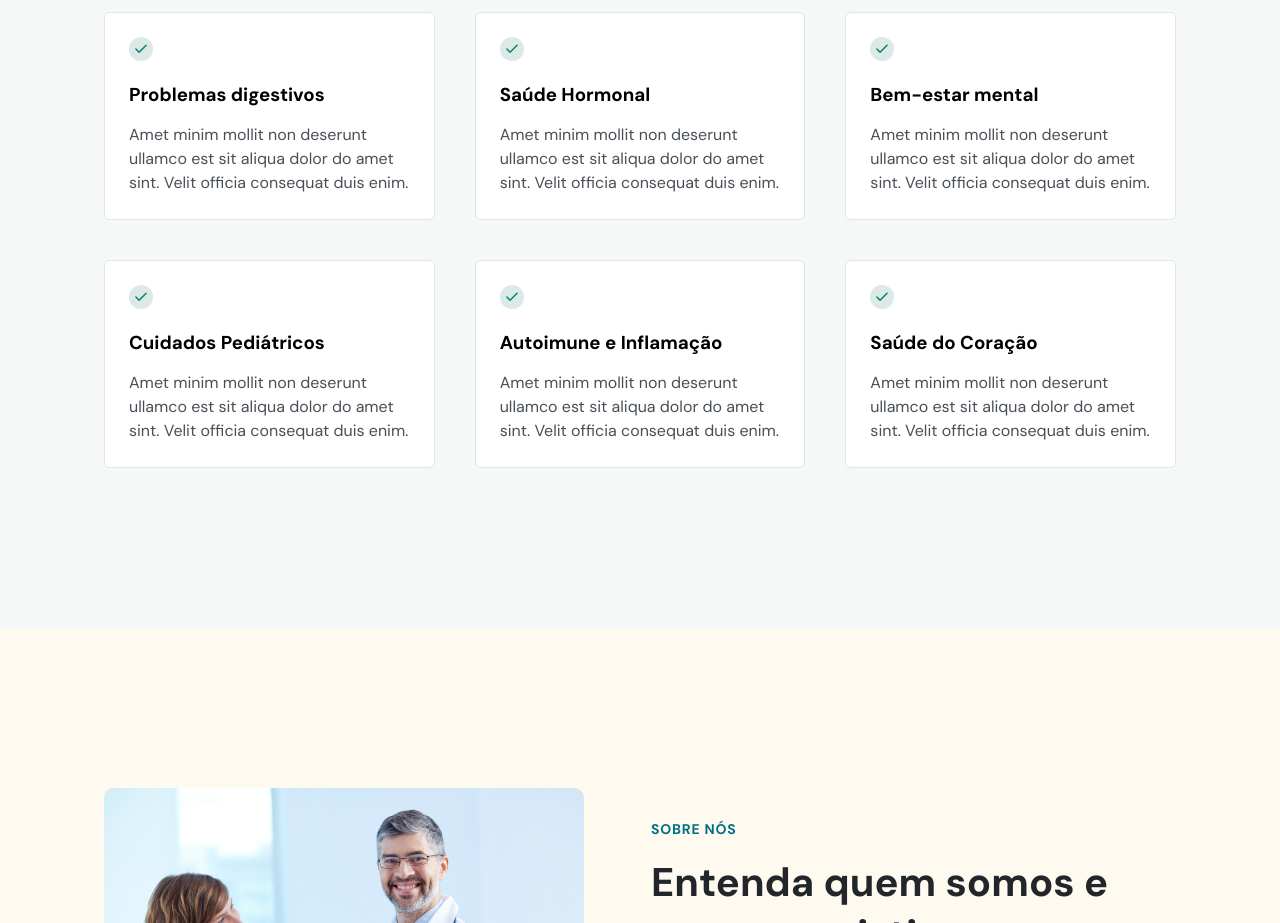
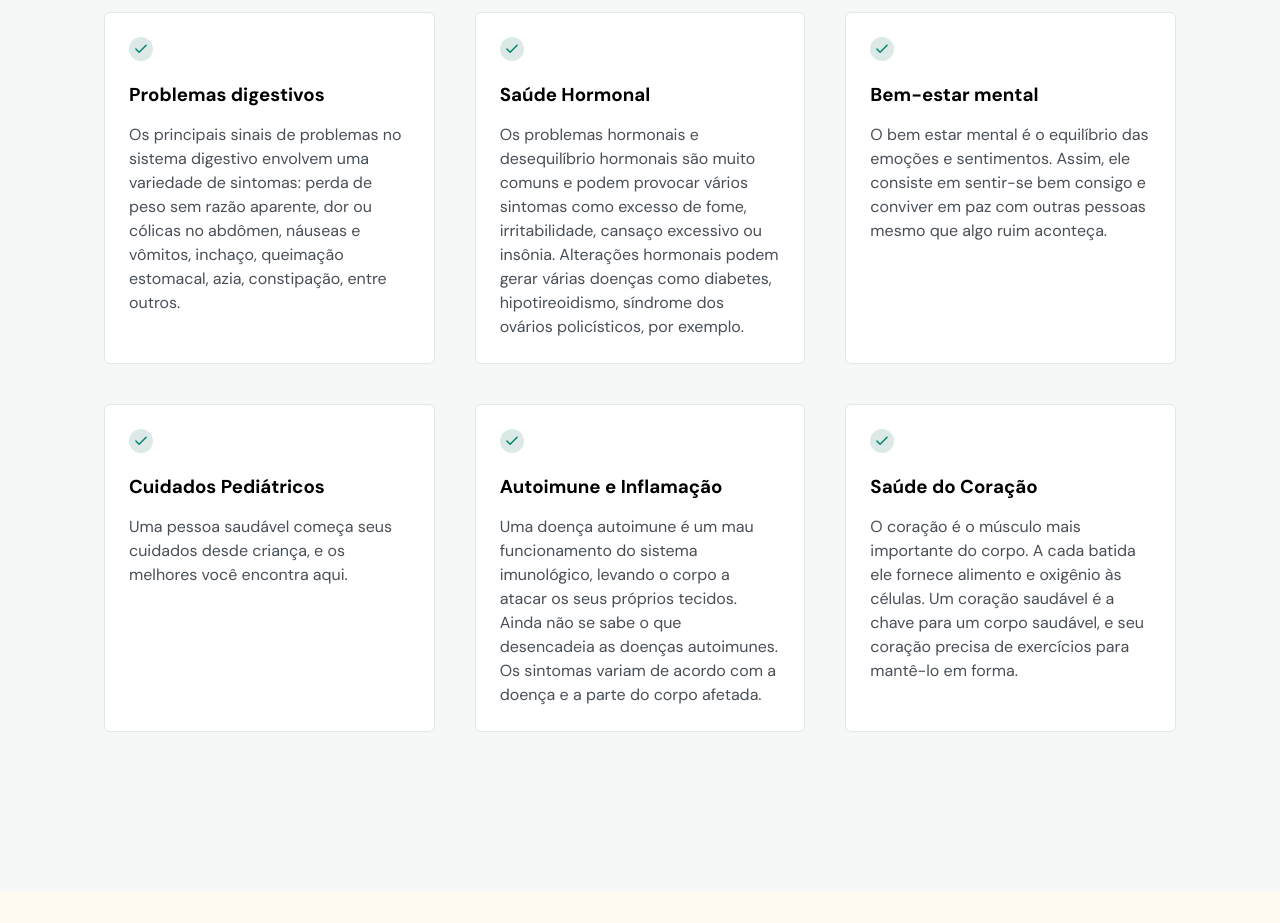
Before and after one commit to KairoGod/DoctorCare, a plain HTML site: page index.html in a window 1280 px wide. Shown: the part 1180-2103 px from the top of the page. Drawn offline with nearby package versions, Linux system fonts and the light colour scheme.

Commit message:
ajustes finais

```diff
--- a/index.html
+++ b/index.html
@@ -311,8 +311,7 @@
 
               <h3>Problemas digestivos</h3>
               <p>
-                Amet minim mollit non deserunt ullamco est sit aliqua dolor do
-                amet sint. Velit officia consequat duis enim.
+                Os principais sinais de problemas no sistema digestivo envolvem uma variedade de sintomas: perda de peso sem razão aparente, dor ou cólicas no abdômen, náuseas e vômitos, inchaço, queimação estomacal, azia, constipação, entre outros.
               </p>
             </div>
 
@@ -336,9 +335,7 @@
 
               <h3>Saúde Hormonal</h3>
               <p>
-                Amet minim mollit non deserunt ullamco est sit aliqua dolor do
-                amet sint. Velit officia consequat duis enim.
-              </p>
+                Os problemas hormonais e desequilíbrio hormonais são muito comuns e podem provocar vários sintomas como excesso de fome, irritabilidade, cansaço excessivo ou insônia. Alterações hormonais podem gerar várias doenças como diabetes, hipotireoidismo, síndrome dos ovários policísticos, por exemplo.
             </div>
 
             <div class="card">
@@ -361,8 +358,7 @@
 
               <h3>Bem-estar mental</h3>
               <p>
-                Amet minim mollit non deserunt ullamco est sit aliqua dolor do
-                amet sint. Velit officia consequat duis enim.
+                O bem estar mental é o equilíbrio das emoções e sentimentos. Assim, ele consiste em sentir-se bem consigo e conviver em paz com outras pessoas mesmo que algo ruim aconteça.
               </p>
             </div>
 
@@ -386,8 +382,7 @@
 
               <h3>Cuidados Pediátricos</h3>
               <p>
-                Amet minim mollit non deserunt ullamco est sit aliqua dolor do
-                amet sint. Velit officia consequat duis enim.
+                Uma pessoa saudável começa seus cuidados desde criança, e os melhores você encontra aqui.
               </p>
             </div>
 
@@ -411,8 +406,7 @@
 
               <h3>Autoimune e Inflamação</h3>
               <p>
-                Amet minim mollit non deserunt ullamco est sit aliqua dolor do
-                amet sint. Velit officia consequat duis enim.
+                Uma doença autoimune é um mau funcionamento do sistema imunológico, levando o corpo a atacar os seus próprios tecidos. Ainda não se sabe o que desencadeia as doenças autoimunes. Os sintomas variam de acordo com a doença e a parte do corpo afetada.
               </p>
             </div>
 
@@ -436,8 +430,7 @@
 
               <h3>Saúde do Coração</h3>
               <p>
-                Amet minim mollit non deserunt ullamco est sit aliqua dolor do
-                amet sint. Velit officia consequat duis enim.
+                O coração é o músculo mais importante do corpo. A cada batida ele fornece alimento e oxigênio às células. Um coração saudável é a chave para um corpo saudável, e seu coração precisa de exercícios para mantê-lo em forma.
               </p>
             </div>
           </div>
@@ -541,7 +534,7 @@
 
             <a
               class="button"
-              href="https://wa.me/5511987654321"
+              href="https://wa.me/5599991796919"
               target="_blank"
             >
               <svg
@@ -634,7 +627,7 @@
         <div class="col-b">
           <ul class="social-links">
             <li>
-              <a target="_blank" href="https://instagram.com/maykbrito"
+              <a target="_blank" href="https://instagram.com/kairo_sb"
                 ><svg
                   width="24"
                   height="24"
@@ -667,7 +660,7 @@
               </a>
             </li>
             <li>
-              <a target="_blank" href="https://facebook.com/maykbrito">
+              <a target="_blank" href="https://facebook.com/">
                 <svg
                   width="24"
                   height="24"
@@ -686,7 +679,7 @@
               </a>
             </li>
             <li>
-              <a target="_blank" href="https://youtube.com/maykbrito">
+              <a target="_blank" href="https://youtube.com/">
                 <svg
                   width="24"
                   height="24"
```
